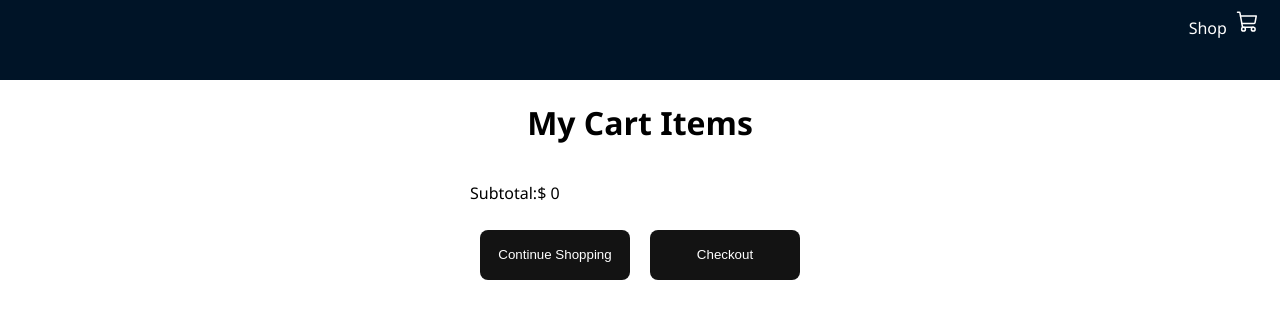
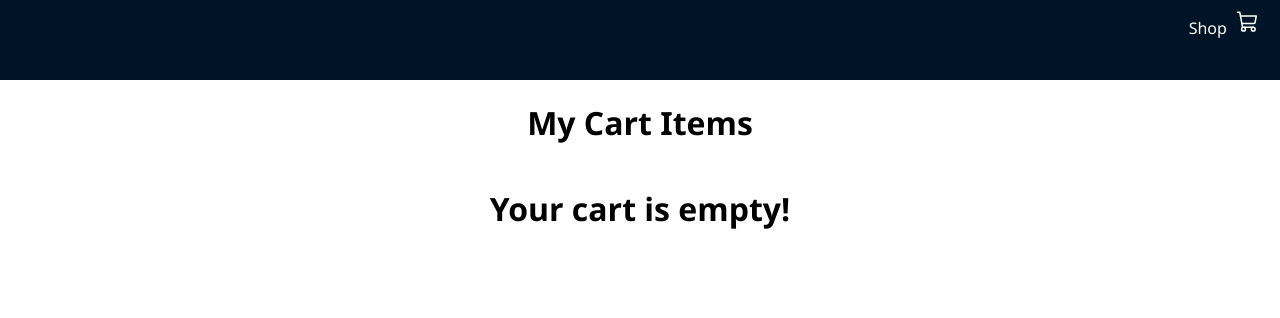
Before and after one commit to Cherrypick14/react-shopcart, a React (Create React App) app in the folder react_scart/: page /cart in a window 1280 px wide. Shown: the top 318 px of the page. Built offline with nearby package versions, Linux system fonts and the light colour scheme.

Commit message:
add a ternary operation

```diff
--- a/react_scart/src/pages/cart/cart.jsx
+++ b/react_scart/src/pages/cart/cart.jsx
@@ -25,12 +25,15 @@ export const Cart = () => {
                         return <CartItem data ={book}/>
                  }})}
            </div>
+           {totalAmount > 0 ?(
            <div className="checkout">
              <p> Subtotal:$ { totalAmount }</p>
              <button onClick={()=> navigate("/")}>Continue Shopping</button>
              <button>Checkout</button>
            </div>
-
+           ) : (
+              <h1>Your cart is empty!</h1>
+           )}
     </div>
   )
 }
```
